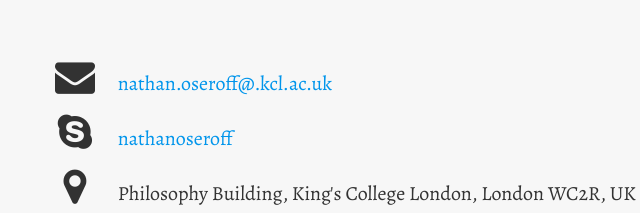
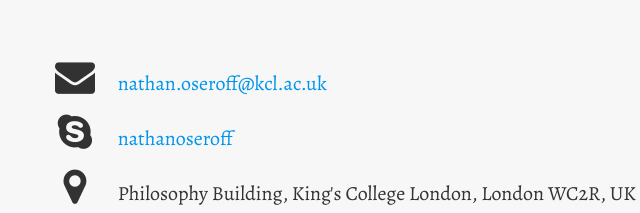
Before and after one commit to nathanoseroff/nathanoseroff.github.io, a plain HTML site: page index.html in a window 1280 px wide. Shown: the part 5958-6171 px from the top of the page, 405-1045 px from the left. Drawn offline with nearby package versions, Linux system fonts and the light colour scheme; some packages are replaced by stand-ins of ours; some icons are missing.

Commit message:
Update index.html

```diff
--- a/index.html
+++ b/index.html
@@ -1483,7 +1483,7 @@
 
       <li>
         <i class="fa-li fa fa-envelope fa-2x" aria-hidden="true"></i>
-        <span id="person-email" itemprop="email"><a href="mailto:nathan.oseroff@.kcl.ac.uk">nathan.oseroff@.kcl.ac.uk</a></span>
+        <span id="person-email" itemprop="email"><a href="mailto:nathan.oseroff@kcl.ac.uk">nathan.oseroff@kcl.ac.uk</a></span>
       </li>
 
 
```
